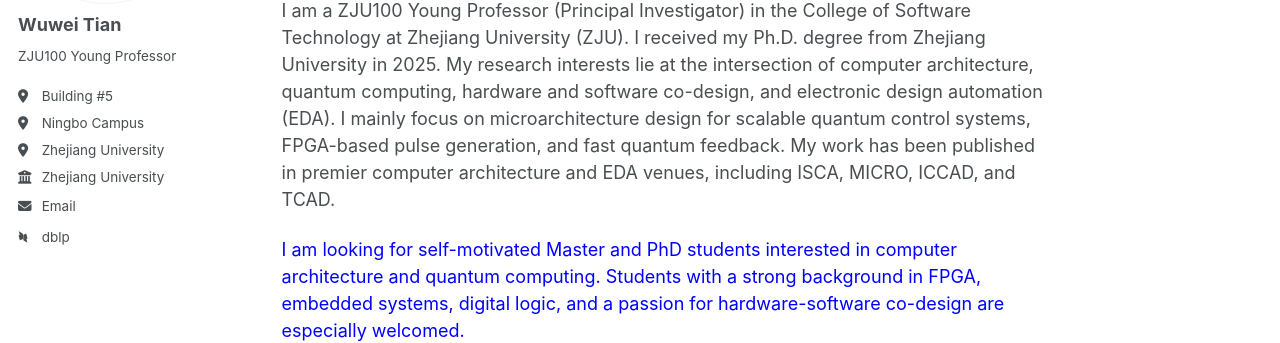
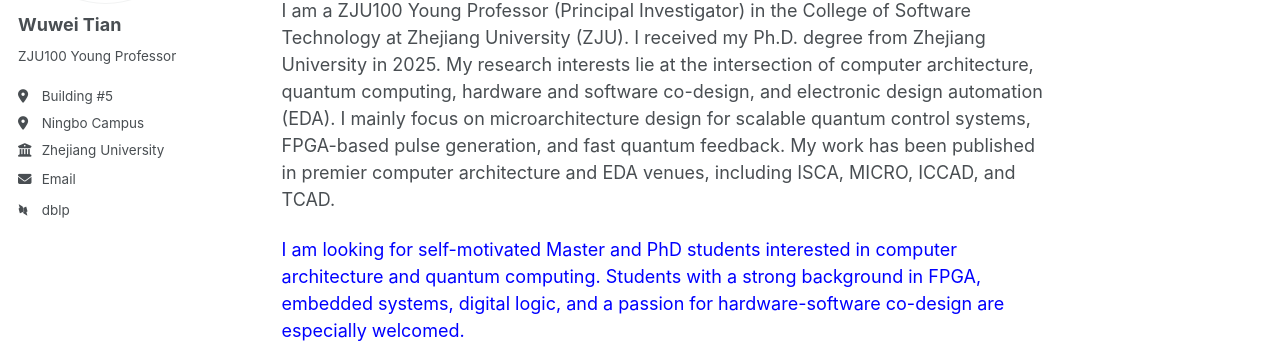
Before and after one commit to wuweitian-zju/wuweitian-zju.github.io, a Jekyll site: the page built from _pages/about.md, in a window 1280 px wide. Shown: the part 269-612 px from the top of the page. Built offline with Jekyll 4.4.1, drawn with Linux system fonts in a browser that asks for light colours; some web fonts are replaced; a script bundle is joined from its source files by our own code; library files that are not in the unit come from our copies.

Commit message:
Update _config.yml

```diff
--- a/_config.yml
+++ b/_config.yml
@@ -28,7 +28,7 @@
   pronouns         : #
   bio              : "ZJU100 Young Professor"
   #location         : "Ningbo, China"
-  location_long    : ['Building #5', 'Ningbo Campus', 'Zhejiang University']
+  location_long    : ['Building #5', 'Ningbo Campus']
   employer         : "Zhejiang University"
   uri              : #
   email            : "sonder@zju.edu.cn"
```
